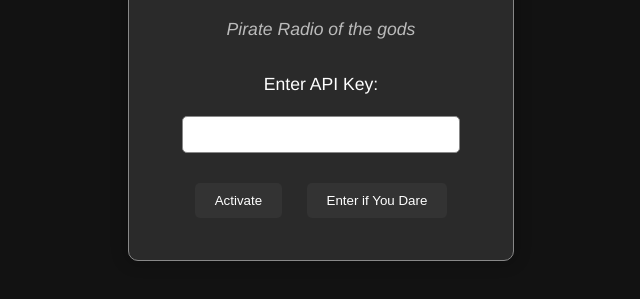
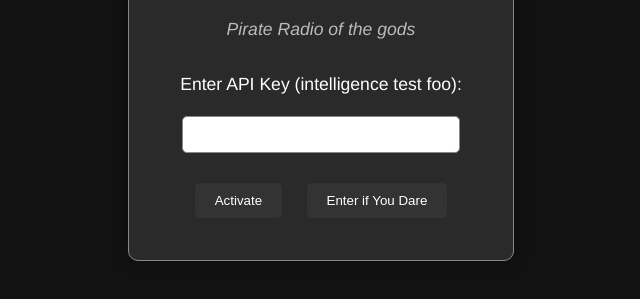
Before and after one commit to phairo-enterprises/overworld-radio, a plain HTML site: page index.html in a window 1280 px wide. Shown: the part 321-620 px from the top of the page, without its empty margins (319-959 px from the left). Drawn offline with Linux system fonts and the light colour scheme.

Commit message:
Update index.html

```diff
--- a/index.html
+++ b/index.html
@@ -72,7 +72,7 @@
   <div id="mainContent">
     <h1>Overworld Radio</h1>
     <p class="subtitle">Pirate Radio of the gods</p>
-    <p>Enter API Key:</p>
+    <p>Enter API Key (intelligence test foo):</p>
     <input type="text" id="api-key">
     <br>
     <button onclick="activateAPI()">Activate</button>
```
